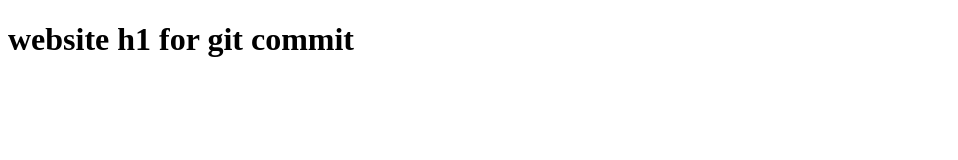
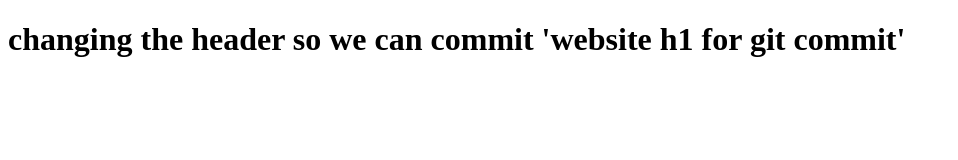
Before and after one commit to GHJBaek/git-branching, a plain HTML site: page index.html in a window 1280 px wide. Shown: the whole page, without its empty margins (0-958 px from the left). Drawn offline with Linux system fonts and the light colour scheme.

Commit message:
change header

```diff
--- a/index.html
+++ b/index.html
@@ -7,7 +7,7 @@
   <title>Git branching lesson on test</title>
 </head>
 <body>
-  <h1>website h1 for git commit</h1>
+  <h1>changing the header so we can commit 'website h1 for git commit'</h1>
 
 
 
```
